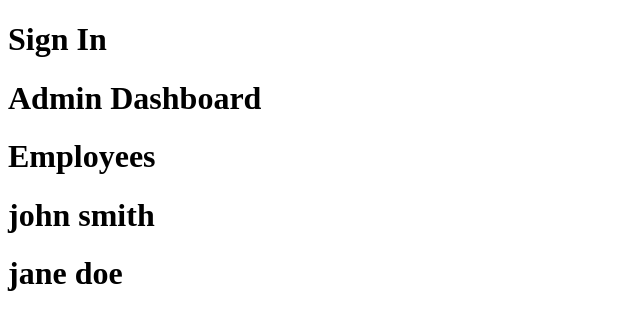
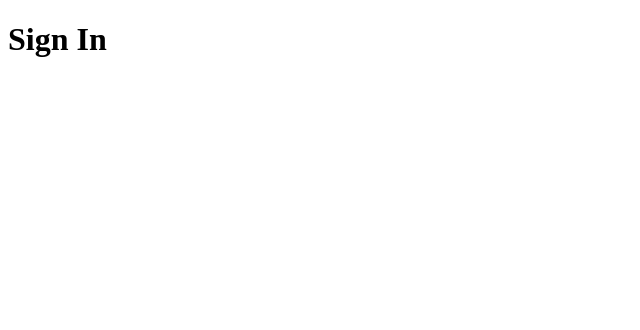
Before and after one commit to WebDevelopAHAHAs/flexidesk, a React (Create React App) app: page / in a window 1280 px wide. Shown: the top 330 px of the page, without its empty margins (0-640 px from the left). Built offline with nearby package versions, Linux system fonts and the light colour scheme.

Commit message:
Exact Route Paths Updated

```diff
--- a/package.json
+++ b/package.json
@@ -32,5 +32,5 @@
       "last 1 safari version"
     ]
   },
-  "homepage": "/flexidesk"
+  "homepage": "/"
 }
--- a/src/components/App.js
+++ b/src/components/App.js
@@ -1,18 +1,17 @@
 import React from 'react'
 import {BrowserRouter, Route} from 'react-router-dom'
+
 import SignInPage from './sign_in/SignInPage';
 import ViewEmployeesPage from './users/admin/ViewEmployeesPage';
 import DashboardPageAdmin from './dashboard/admin/DashboardPageAdmin';
 
 export default function App()
 {
-  return (
-    <div className="App">
-      <BrowserRouter>
-        <Route to="/" render={(props) => <SignInPage/> } />
-        <Route to="/admin/dashboard" render={(props) => <DashboardPageAdmin/> } />
-        <Route to="/admin/employees" render={(props) => <ViewEmployeesPage/> } />
-      </BrowserRouter>
-    </div>
-  )
+  return ( <div className="App">
+    <BrowserRouter>
+      <Route exact path="/" render={(props) => <SignInPage/> } />
+      <Route exact path="/admin/dashboard" render={(props) => <DashboardPageAdmin/> } />
+      <Route exact path="/admin/viewemployees" render={(props) => <ViewEmployeesPage/> } />
+    </BrowserRouter>
+  </div> )
 }
```
Also changed, not shown: 1 other file (tests, documents, lock files or other folders).
